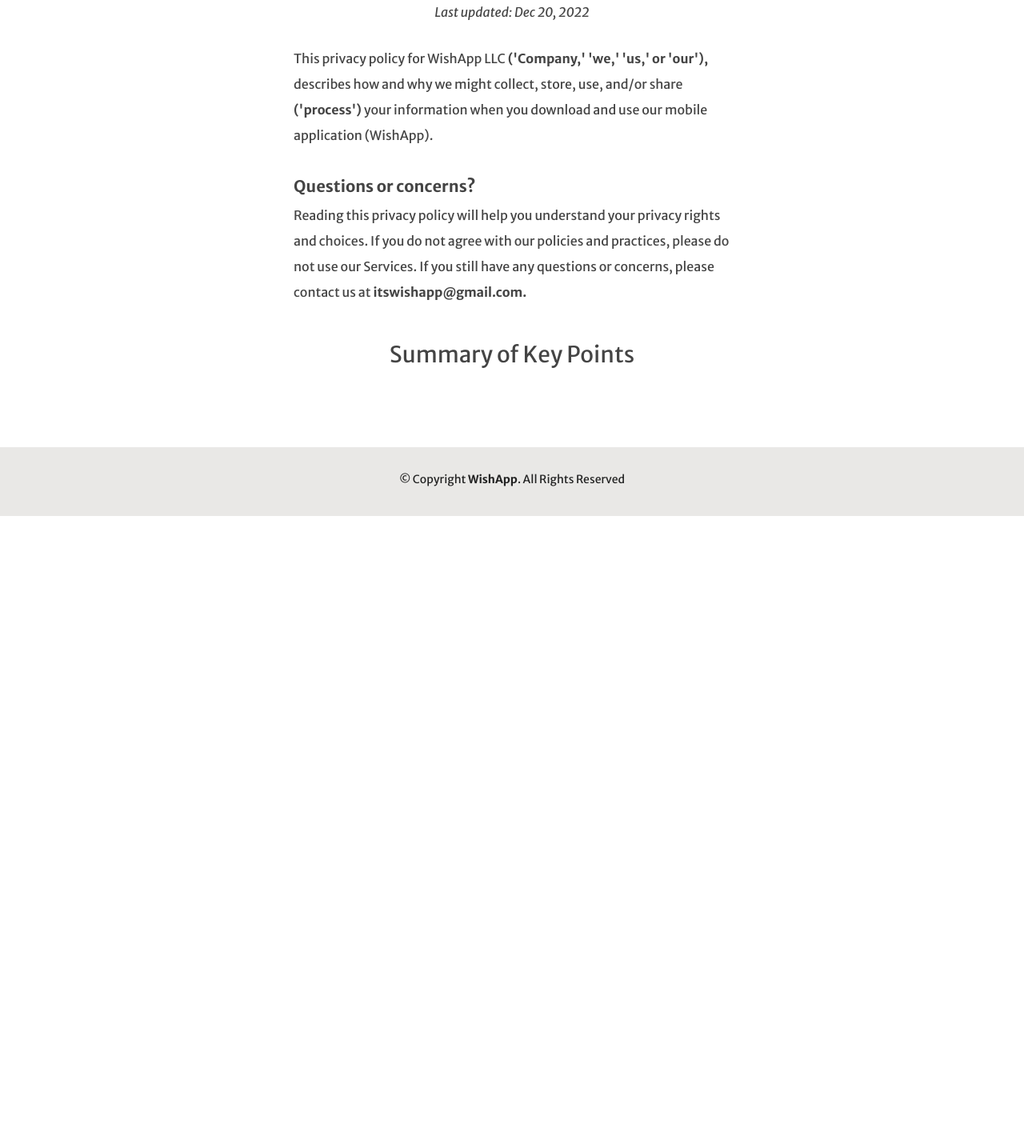
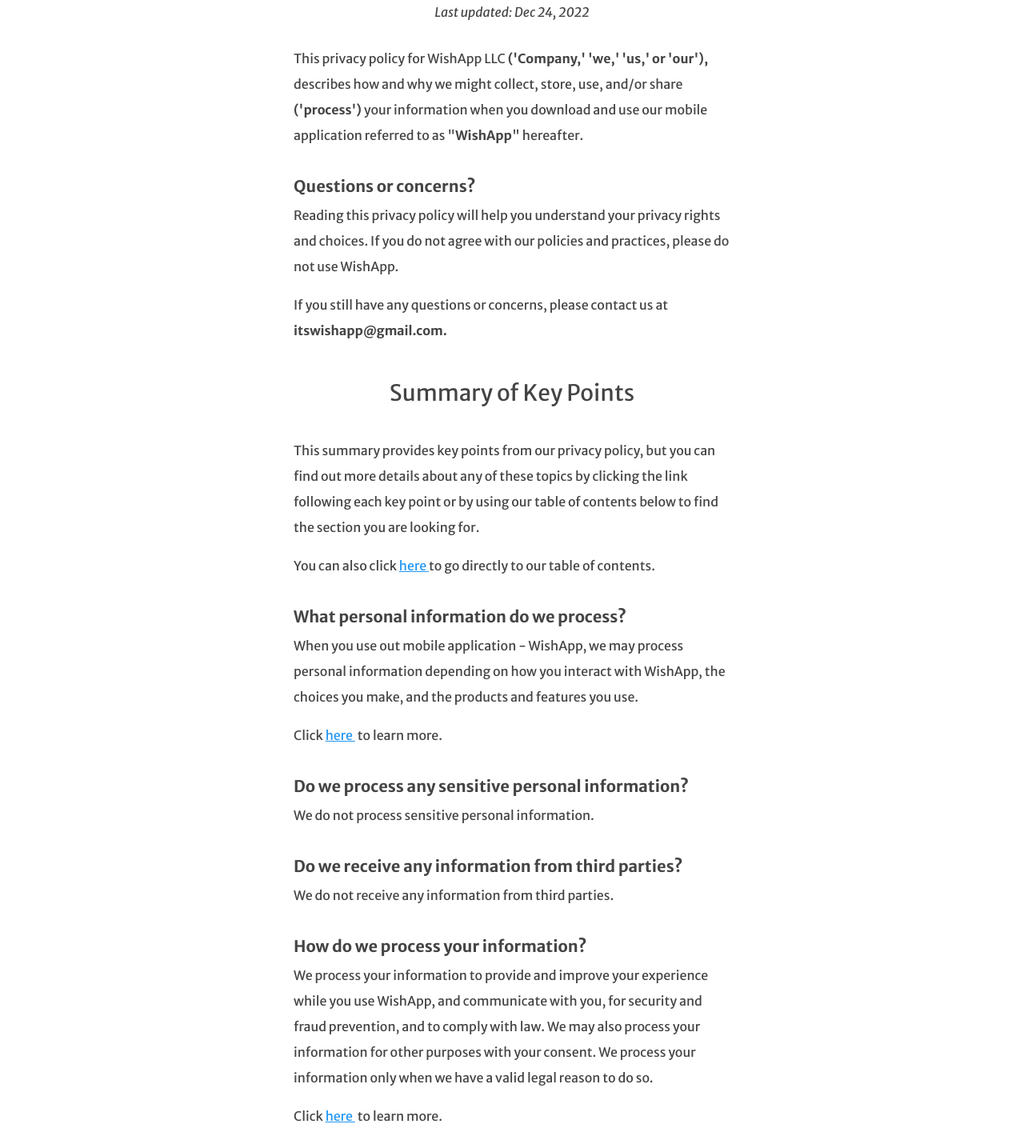
Before and after one commit to NitinKumarS/wishapp-web, a plain HTML site: page privacypolicy.html in a window 1280 px wide. Shown: the part 335-1765 px from the top of the page at 80% size. Before the commit the page ends 980 px from the top, so only its background shows below. Drawn offline with Linux system fonts and the light colour scheme.

Commit message:
Updated privacy policy

```diff
--- a/privacypolicy.html
+++ b/privacypolicy.html
@@ -15,7 +15,9 @@
 
   <!-- Google Fonts -->
   <!-- <link href="https://fonts.googleapis.com/css?family=Open+Sans:300,300i,400,400i,600,600i,700,700i|Raleway:300,300i,400,400i,500,500i,600,600i,700,700i|Poppins:300,300i,400,400i,500,500i,600,600i,700,700i" rel="stylesheet"> -->
-  <link href="https://fonts.googleapis.com/css?family=Merriweather+Sans:300,300i,400,400i,600,600i,700,700i|Open+Sans:300,300i,400,400i,600,600i,700,700i|Raleway:300,300i,400,400i,500,500i,600,600i,700,700i|Poppins:300,300i,400,400i,500,500i,600,600i,700,700i" rel="stylesheet">
+  <link
+    href="https://fonts.googleapis.com/css?family=Merriweather+Sans:300,300i,400,400i,600,600i,700,700i|Open+Sans:300,300i,400,400i,600,600i,700,700i|Raleway:300,300i,400,400i,500,500i,600,600i,700,700i|Poppins:300,300i,400,400i,500,500i,600,600i,700,700i"
+    rel="stylesheet">
 
   <!-- Vendor CSS Files -->
   <link href="assets/vendor/aos/aos.css" rel="stylesheet">
@@ -65,41 +67,99 @@
 
   <main id="main">
 
-    <!-- ======= About Section ======= -->
+    <!-- ======= Privacy Policy Section ======= -->
     <section id="about" class="about">
       <div class="container" data-aos="fade-up">
 
         <div class="section-title">
           <img src="assets/img/logo.png" alt="" height="150vh">
           <h2>Privacy Policy</h2>
-          <p class="fst-italic">Last updated: Dec 20, 2022</p>
+          <p class="fst-italic">Last updated: Dec 24, 2022</p>
         </div>
 
         <div class="row">
-          <div class="col-lg-3"></div>
-          <div class="content col-lg-6">
+          <div class="col-md-3 col-lg-3 col-xl-3 col-xxl-3"></div>
+          <div class="content col-md-6 col-lg-6 col-xl-6 col-xxl-6">
             <p>
-              This privacy policy for WishApp LLC  <strong>('Company,' 'we,' 'us,' or 'our'),</strong>
+              This privacy policy for WishApp LLC <strong>('Company,' 'we,' 'us,' or 'our'),</strong>
               describes how and why we might collect, store, use, and/or share <strong>('process')</strong>
-              your information when you download and use our mobile application (WishApp).
+              your information when you download and use our mobile application referred to as
+              "<strong>WishApp</strong>" hereafter.
             </p>
           </div>
         </div>
 
-          <div class="row top-buffer">
-            <div class="col-lg-3"></div>
-            <div class="content col-lg-6">
+        <div class="row top-buffer">
+          <div class="col-md-3 col-lg-3 col-xl-3 col-xxl-3"></div>
+          <div class="content col-md-6 col-lg-6 col-xl-6 col-xxl-6">
             <h5><strong>Questions or concerns?</strong> </h5>
             <p>Reading this privacy policy will help you understand your privacy rights and choices.
-              If you do not agree with our policies and practices, please do not use our Services.
-              If you still have any questions or concerns, please contact us at
-              <strong>itswishapp@gmail.com.</strong> </p>
-              </div>
+              If you do not agree with our policies and practices, please do not use WishApp.
+            </p>
+            <p>If you still have any questions or concerns, please contact us at
+              <strong>itswishapp@gmail.com.</strong>
+            </p>
           </div>
+        </div>
 
-          <div class="section-title section-buffer">
-            <h3>Summary of Key Points</h3>
+        <div class="section-title section-buffer">
+          <h3>Summary of Key Points</h3>
+        </div>
+        <div class="row">
+          <div class="col-md-3 col-lg-3 col-xl-3 col-xxl-3"></div>
+          <div class="content col-md-6 col-lg-6 col-xl-6 col-xxl-6">
+            <p>This summary provides key points from our privacy policy, but you can find out more details about any of
+              these topics by clicking the link following each key point or by using our table of contents below to find
+              the section you are looking for. </p>
+            <p> You can also click <a href="#table-of-contents" style="text-decoration: underline;"> here </a>
+              to go directly to our table of contents.</p>
           </div>
+        </div>
+
+
+        <div class="row top-buffer">
+          <div class="col-md-3 col-lg-3 col-xl-3 col-xxl-3"></div>
+          <div class="content col-md-6 col-lg-6 col-xl-6 col-xxl-6">
+            <h5><strong>What personal information do we process?</strong> </h5>
+            <p>When you use out mobile application - WishApp, we may process personal information depending on how you
+              interact with WishApp, the choices you make, and the products and features you use.
+            </p>
+            <p> Click <a href="#point-i" style="text-decoration: underline;">here </a> to learn more.</p>
+          </div>
+        </div>
+
+        <div class="row top-buffer">
+          <div class="col-md-3 col-lg-3 col-xl-3 col-xxl-3"></div>
+          <div class="content col-md-6 col-lg-6 col-xl-6 col-xxl-6">
+            <h5><strong>Do we process any sensitive personal information?</strong> </h5>
+            <p>We do not process sensitive personal information.</p>
+          </div>
+        </div>
+
+        <div class="row top-buffer">
+          <div class="col-md-3 col-lg-3 col-xl-3 col-xxl-3"></div>
+          <div class="content col-md-6 col-lg-6 col-xl-6 col-xxl-6">
+            <h5><strong>Do we receive any information from third parties?</strong> </h5>
+            <p>We do not receive any information from third parties.</p>
+          </div>
+        </div>
+
+        <div class="row top-buffer">
+          <div class="col-md-3 col-lg-3 col-xl-3 col-xxl-3"></div>
+          <div class="content col-md-6 col-lg-6 col-xl-6 col-xxl-6">
+            <h5><strong>How do we process your information?</strong> </h5>
+            <p>We process your information to provide and improve your experience while you use WishApp, and communicate
+              with you, for security and fraud prevention, and to comply with law. We may also process your information for other
+              purposes with your consent. We process your information only when we have a valid legal reason to do so.
+            </p>
+            <p> Click <a href="#point-ii" style="text-decoration: underline;">here </a> to learn more.</p>
+          </div>
+        </div>
+
+
+
+
+
 
 
 
@@ -126,7 +186,8 @@
   </footer><!-- End  Footer -->
 
   <div id="preloader"></div>
-  <a href="#" class="back-to-top d-flex align-items-center justify-content-center"><i class="bi bi-arrow-up-short"></i></a>
+  <a href="#" class="back-to-top d-flex align-items-center justify-content-center"><i
+      class="bi bi-arrow-up-short"></i></a>
 
   <!-- Vendor JS Files -->
   <script src="assets/vendor/purecounter/purecounter_vanilla.js"></script>
```
